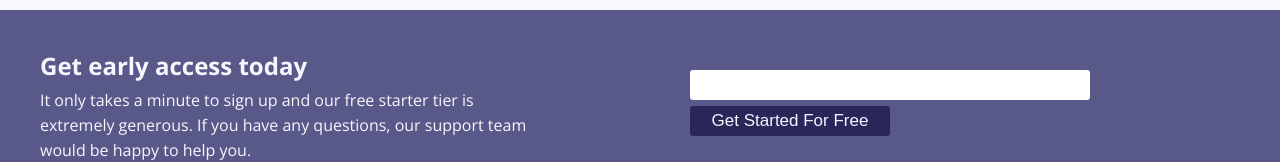
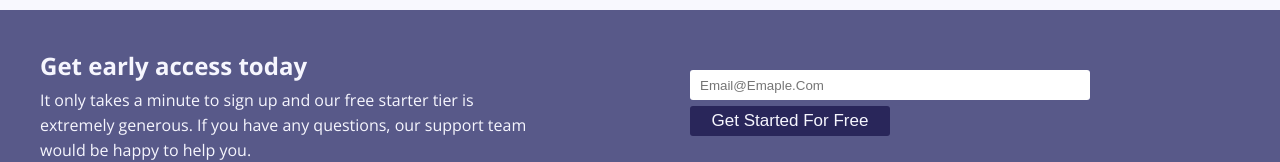
Before and after one commit to Yunusabdul38/fylo-landing-page, a plain HTML site: page index.html in a window 1280 px wide. Shown: the part 952-1114 px from the top of the page. Drawn offline with nearby package versions, Linux system fonts and the light colour scheme.

Commit message:
placeholder is added to input field(elements)

```diff
--- a/index.html
+++ b/index.html
@@ -100,7 +100,7 @@
         </p>
       </div>
       <div class="form access-section__right">
-        <input type="text" id="text-input" required />
+        <input type="text" id="text-input" required placeholder="email@emaple.com" />
         <button>Get Started For Free</button>
       </div>
     </div>
```
